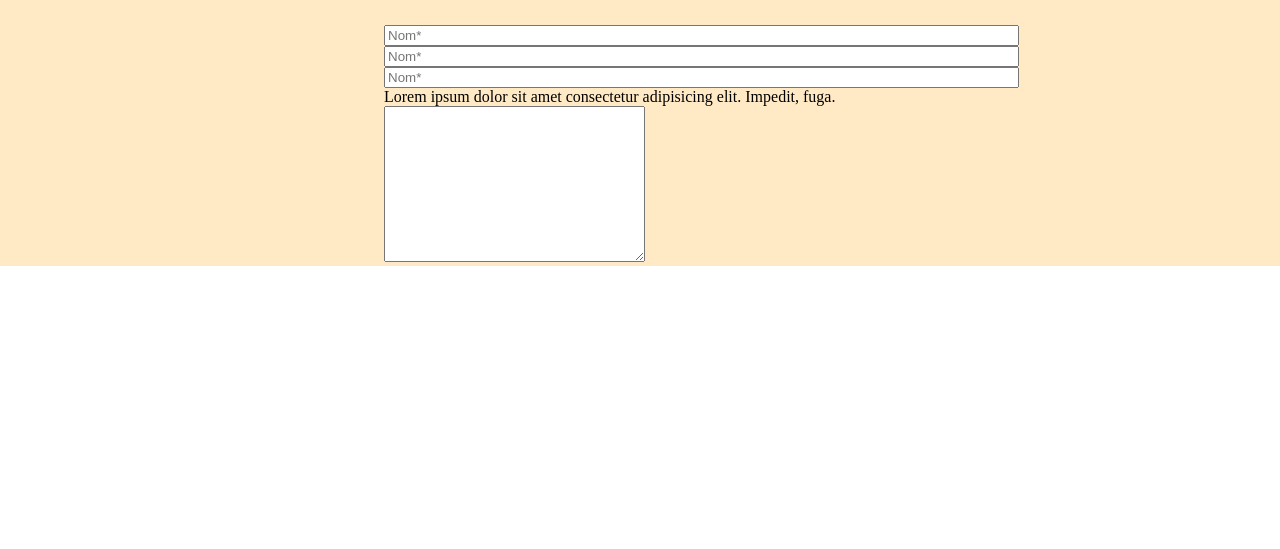
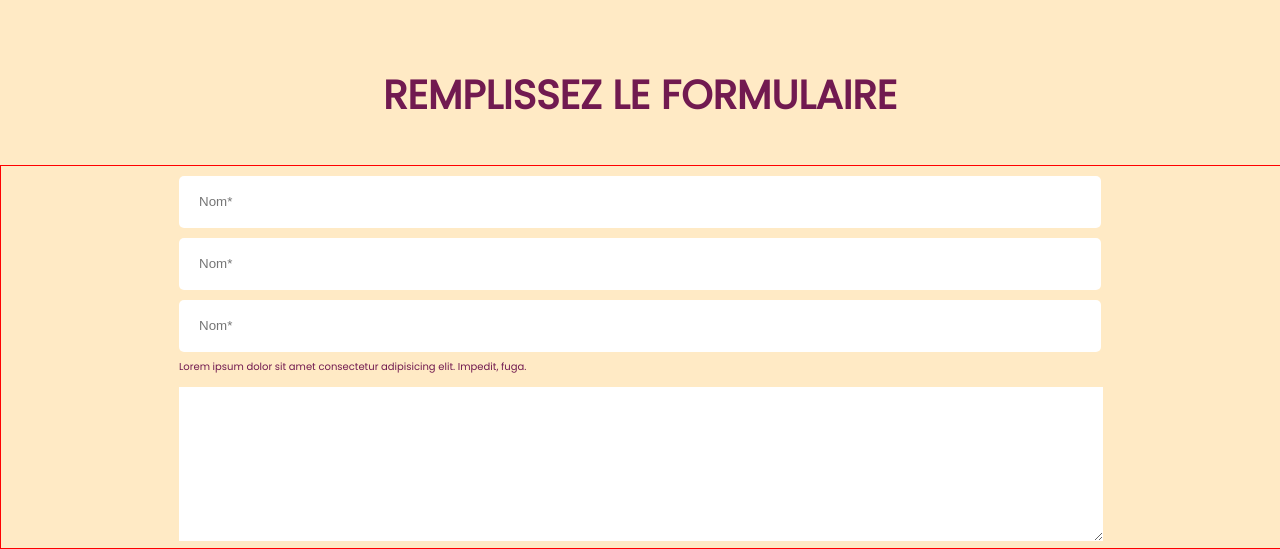
Before and after one commit to JosephNgyamba/Projet-Digital-Africa, a plain HTML site: page index.html in a window 1280 px wide. Shown: the part 634-1183 px from the top of the page. Before the commit the page ends 900 px from the top, so only its background shows below. Drawn offline with Linux system fonts and the light colour scheme.

Commit message:
partie1 commit

```diff
--- a/index.html
+++ b/index.html
@@ -13,6 +13,7 @@
     <title>Digitalafrica</title>
   </head>
   <body>
+    <!--debut-Header-->
     <header>
       <img
         class="logo"
@@ -26,6 +27,8 @@
         <button class="En" type="">FR</button>
       </div>
     </header>
+    <!--End header-->
+
     <!-- section programme-->
     <div class="section-2">
       <div class="section-prog">
@@ -95,6 +98,7 @@
           </div>
           </div>
     </div>
+    <div class="form-texte"><p>REMPLISSEZ LE FORMULAIRE</p></div>
     <div class="formulaire">
     <form action="get">
             <div>
@@ -107,7 +111,7 @@
                <input type="text" placeholder="Nom*">
             </div>
             <div><label for="text">Lorem ipsum dolor sit amet consectetur adipisicing elit. Impedit, fuga.</label></div>
-            <div><textarea name="" id="" cols="30" rows="10"></textarea></div>
+            <div><textarea name="" id="" cols="30" rows="10" ></textarea></div>
           </form>
           </div>
   </body>
--- a/style.css
+++ b/style.css
@@ -1,6 +1,7 @@
 body {
   margin: 0%;
   padding: 0%;
+  font-family: "poppins";
 }
 /** headre-style **/
 header {
@@ -121,9 +122,34 @@ img {
   margin-left: 25px;
 }
 .formulaire {
-  width: 70%;
-  margin-left: 30%;
+  width: 100%;
+  display: flex;
+  justify-content: center;
+  border: 1px solid red;
 }
 input {
-  width: 70%;
+  width: 900px;
+  height: 50px;
+  border-radius: 5px;
+  border: none;
+  margin-top: 10px;
+  padding-left: 20px;
 }
+textarea {
+  width: 920px;
+  border: none;
+  margin-top: 10px;
+}
+.form-texte p {
+  text-align: center;
+  font-family: "poppins";
+  font-weight: bold;
+  font-size: 40px;
+  color: #711a50;
+}
+label {
+  padding-top: 20px;
+  color: #711a50;
+  font-size: 10px;
+  font-family: "poppins";
+}
```
